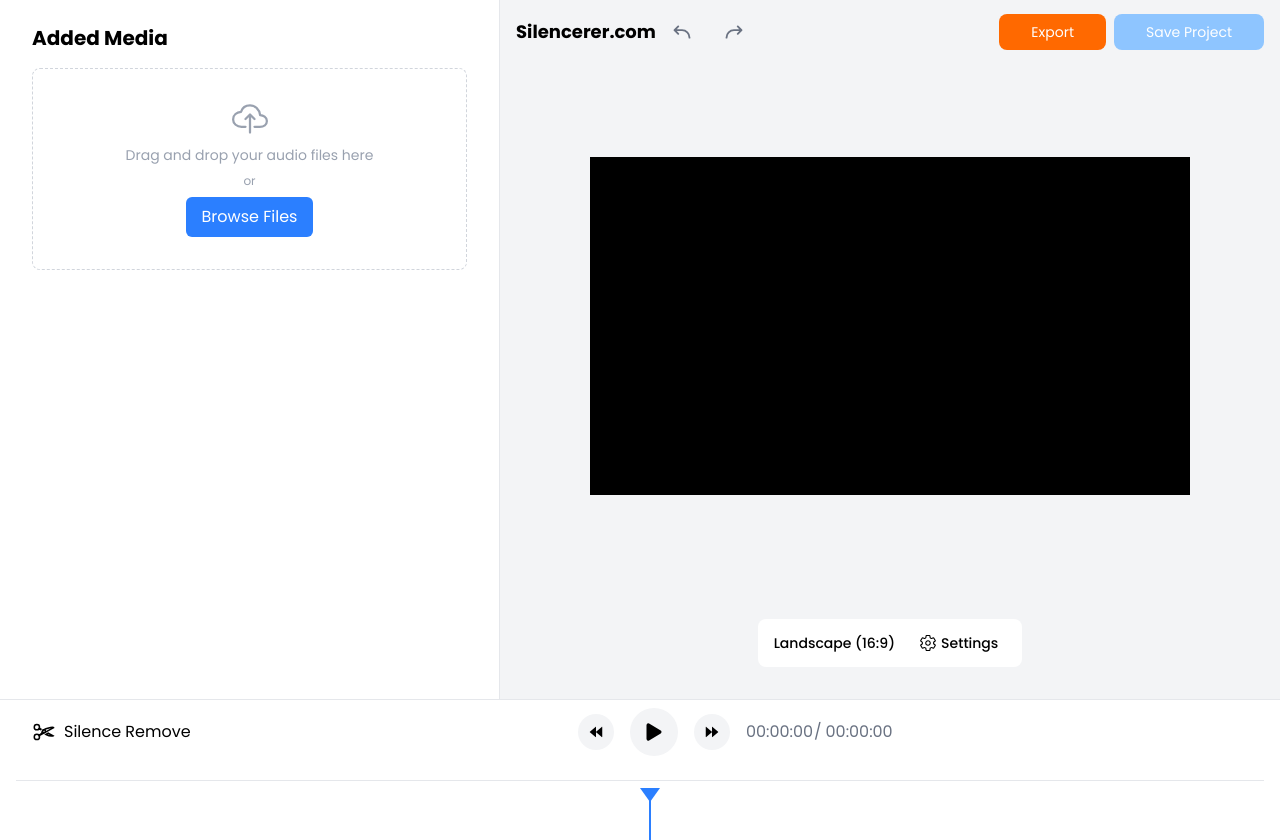
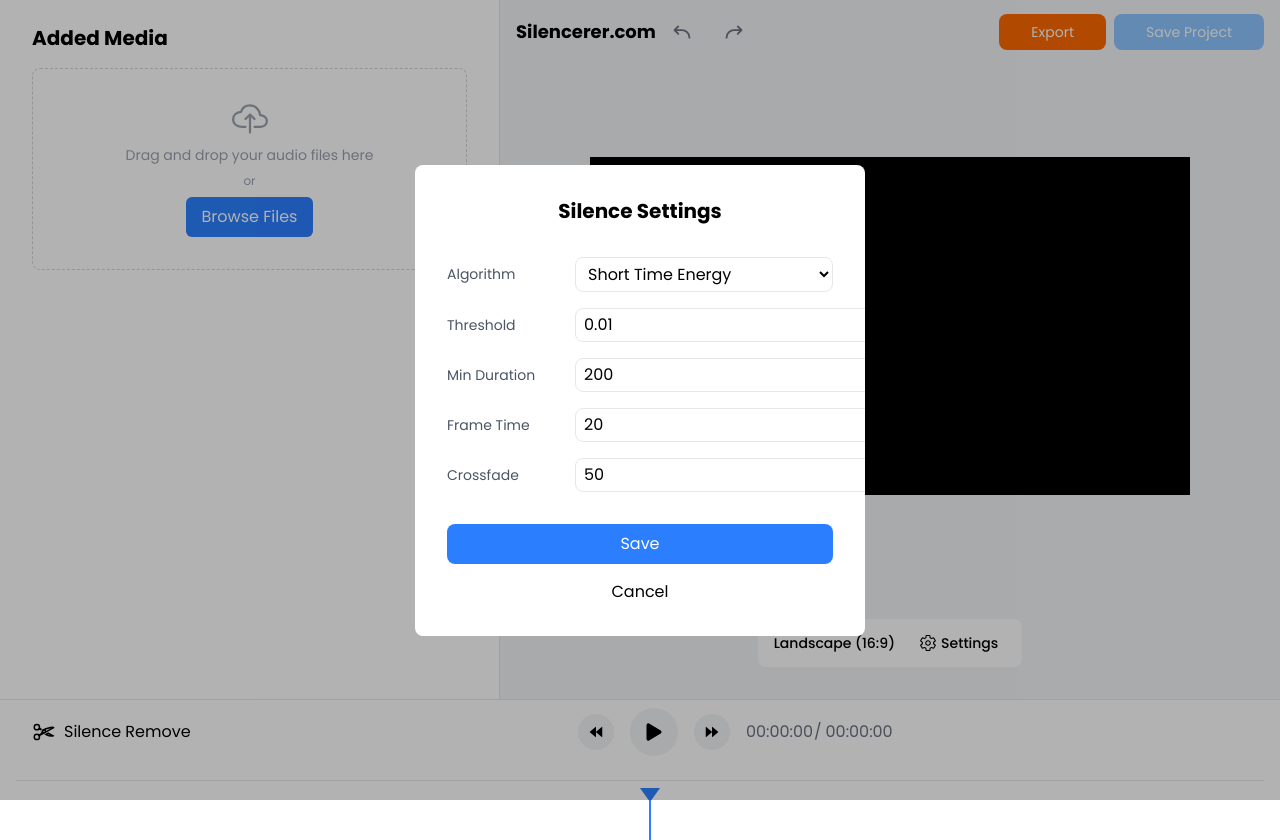
Before and after one commit to marionikolov17/silencerer, a Next.js app: page / in a window 1280 px wide. Both pictures are taken after a click on the button "Settings". Shown: the top 840 px of the page. Built offline with nearby package versions, Linux system fonts and the light colour scheme.

Commit message:
Add: Silencer Settings window

```diff
--- a/src/components/LayoutHome.tsx
+++ b/src/components/LayoutHome.tsx
@@ -6,15 +6,26 @@ import AudioPlayer from './AudioPlayer';
 import Header from './Header';
 import VideoPreview from './VideoPreview';
 import { IoSettingsOutline } from 'react-icons/io5';
+import SilencerSettings from './SilencerSettings';
 
 export default function LayoutHome() {
   const [isMobileMediaOpened, setIsMobileMediaOpened] = useState(false);
+  const [isSettingsOpened, setIsSettingsOpened] = useState(false);
 
   const blocks = AppMachineContext.useSelector((state) => state.context.blocks);
+
+  const openSettings = () => {
+    setIsSettingsOpened(true);
+  };
+
+  const closeSettings = () => {
+    setIsSettingsOpened(false);
+  };
 
   return (
     <PlayerProvider>
       <main className="w-full min-h-screen relative flex flex-col overflow-x-hidden">
+        {isSettingsOpened && <SilencerSettings closeSettings={closeSettings} />}
         <div className="w-full min-h-[450px] lg:h-[700px] bg-gray-100 flex border-b border-gray-200 relative">
           <AddedMedia
             isMobileMediaOpened={isMobileMediaOpened}
@@ -29,6 +40,7 @@ export default function LayoutHome() {
                 <button
                   className="cursor-pointer flex gap-x-1 items-center hover:bg-gray-100 py-1.5 rounded-lg px-2"
                   title="Algorithm Settings"
+                  onClick={openSettings}
                 >
                   <IoSettingsOutline className="text-lg" />
                   <p className="text-sm font-medium">Settings</p>
--- /dev/null
+++ b/src/components/SilencerSettings.tsx
@@ -0,0 +1,134 @@
+import useHandleClickOutside from '@/hooks/useHandleClickOutside';
+import { SilenceDetectionAlgorithm } from '@/types/silencer-params';
+import { useRef } from 'react';
+
+interface InputProps {
+  closeSettings: () => void;
+}
+
+export default function SilencerSettings({ closeSettings }: InputProps) {
+  const formRef = useRef<HTMLFormElement>(null);
+
+  useHandleClickOutside(formRef, closeSettings);
+
+  const handleCancel = () => {
+    closeSettings();
+  };
+
+  const handleSubmit = (e: React.FormEvent<HTMLFormElement>) => {
+    e.preventDefault();
+    console.log('submit');
+  };
+
+  return (
+    <div className="fixed z-[65] top-0 left-0 w-full min-h-full bg-black/30 flex items-center justify-center p-4 sm:p-0">
+      <form
+        className="w-[450px] h-max bg-white rounded-lg px-8 py-8 flex flex-col gap-y-4 overflow-hidden"
+        onSubmit={handleSubmit}
+        ref={formRef}
+      >
+        <h3 className="text-xl font-bold text-center mb-4">Silence Settings</h3>
+        <div className="w-full flex flex-col sm:flex-row items-start sm:items-center gap-y-2">
+          <label htmlFor="algorithm" className="w-32 text-sm text-gray-600">
+            Algorithm
+          </label>
+          <select
+            name="algorithm"
+            id="algorithm"
+            className="grow w-full sm:w-auto border border-gray-200 rounded-lg px-2 py-1 outline-none transition-all duration-300 focus:ring-2 focus:ring-blue-500"
+          >
+            <option value={SilenceDetectionAlgorithm.STE}>
+              Short Time Energy
+            </option>
+          </select>
+        </div>
+        <SettingsInputField
+          label="Threshold"
+          name="threshold"
+          id="threshold"
+          type="number"
+          value="0.01"
+          metric="dB"
+          onChange={() => {}}
+        />
+        <SettingsInputField
+          label="Min Duration"
+          name="minimumSilenceDuration"
+          id="minimumSilenceDuration"
+          type="number"
+          value="200"
+          metric="ms"
+          onChange={() => {}}
+        />
+        <SettingsInputField
+          label="Frame Time"
+          name="frameTime"
+          id="frameTime"
+          type="number"
+          value="20"
+          metric="ms"
+          onChange={() => {}}
+        />
+        <SettingsInputField
+          label="Crossfade"
+          name="crossfadeDuration"
+          id="crossfadeDuration"
+          type="number"
+          value="50"
+          metric="ms"
+          onChange={() => {}}
+        />
+        <button
+          type="submit"
+          className="w-full bg-blue-500 text-white rounded-lg px-4 py-2 mt-4 hover:bg-blue-600 transition-all duration-300 cursor-pointer"
+        >
+          Save
+        </button>
+        <button
+          type="button"
+          onClick={handleCancel}
+          className="w-full flex items-center justify-center rounded-lg px-4 cursor-pointer"
+        >
+          Cancel
+        </button>
+      </form>
+    </div>
+  );
+}
+
+function SettingsInputField({
+  label,
+  name,
+  id,
+  type,
+  value,
+  metric,
+  onChange,
+}: {
+  label: string;
+  name: string;
+  id: string;
+  type: string;
+  value: string;
+  metric: string;
+  onChange: (e: React.ChangeEvent<HTMLInputElement>) => void;
+}) {
+  return (
+    <div className="w-full flex flex-col sm:flex-row items-start sm:items-center gap-y-2">
+      <label htmlFor={id} className="w-32 text-sm shrink-0 text-gray-600">
+        {label}
+      </label>
+      <div className="grow w-full sm:w-auto flex items-center border border-gray-200 rounded-lg gap-2 px-2 py-1 transition-all duration-300 focus-within:ring-2 focus-within:ring-blue-500">
+        <input
+          name={name}
+          id={id}
+          type={type}
+          value={value}
+          onChange={onChange}
+          className="grow outline-none"
+        />
+        <span className="text-sm text-gray-500">{metric}</span>
+      </div>
+    </div>
+  );
+}
--- a/src/hooks/useHandleClickOutside.tsx
+++ b/src/hooks/useHandleClickOutside.tsx
@@ -1,7 +1,7 @@
 import { useCallback, useEffect } from 'react';
 
 export default function useHandleClickOutside(
-  ref: React.RefObject<HTMLDivElement | null>,
+  ref: React.RefObject<HTMLDivElement | HTMLFormElement | null>,
   callback: () => void,
 ) {
   const handleClickOutside = useCallback(
```
